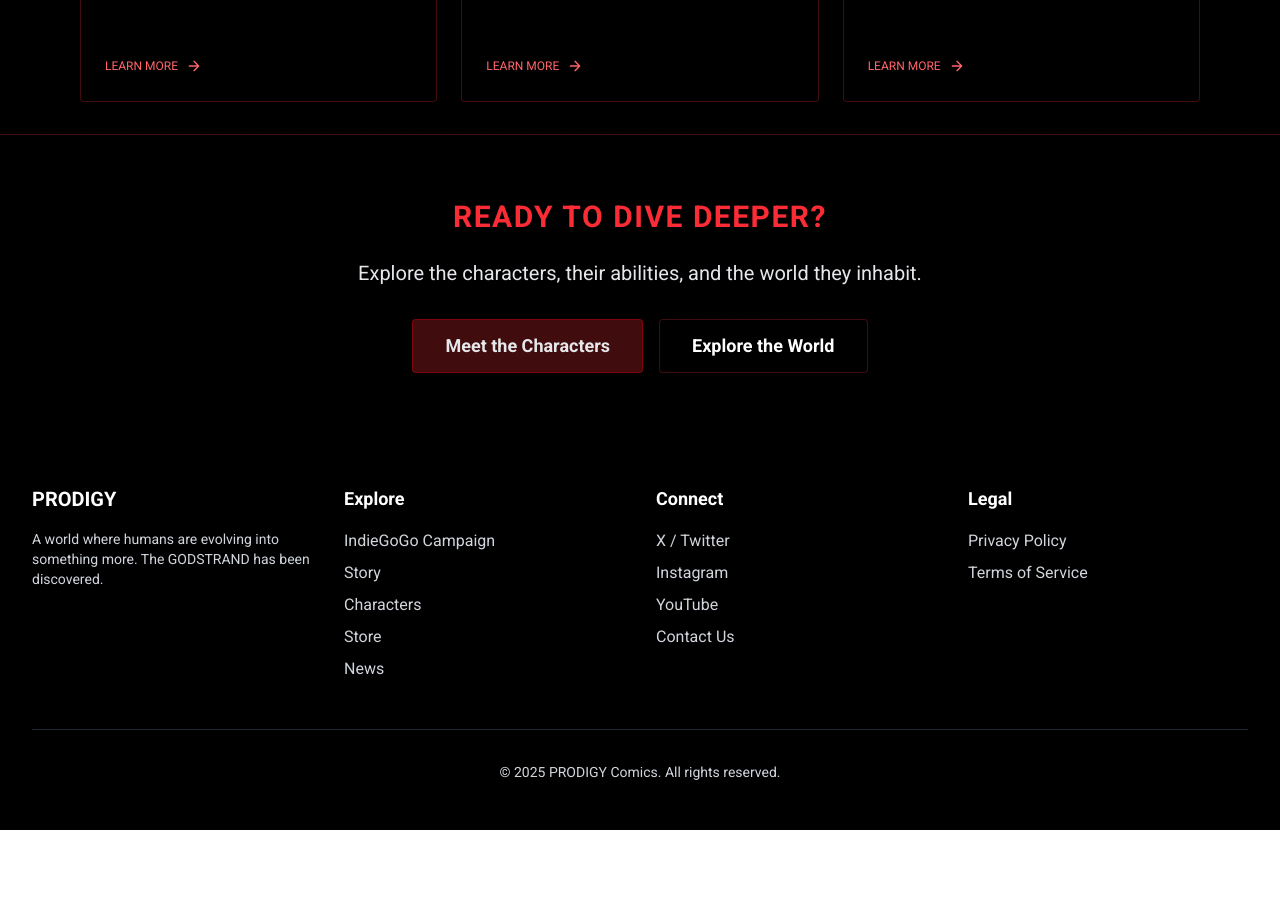
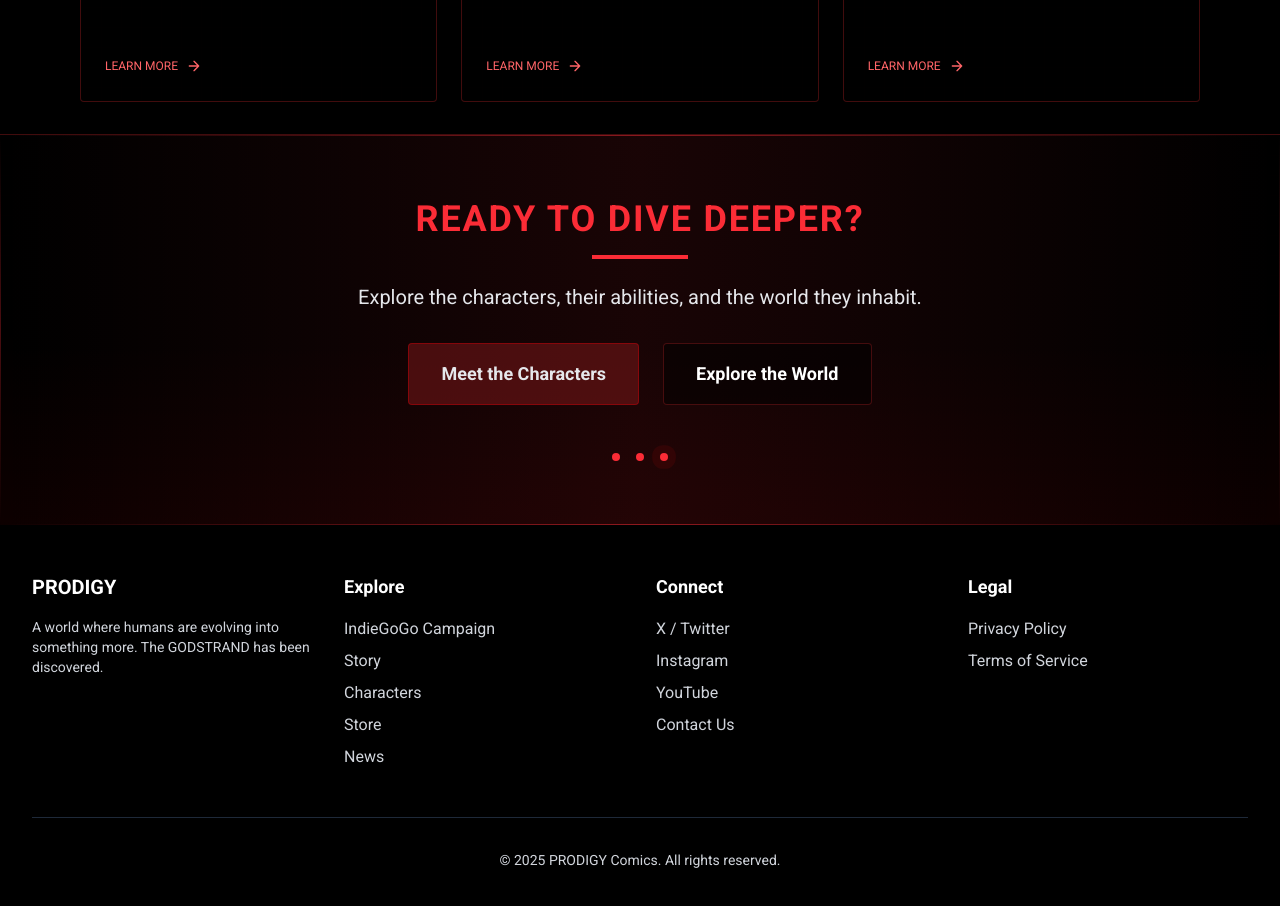
Before and after one commit to Sleighs/prodigy-comics, a Next.js app: page /story in a window 1280 px wide. Shown: the part 1780-2686 px from the top of the page. Before the commit the page ends 2610 px from the top, so only its background shows below. Built offline with nearby package versions, Linux system fonts and the light colour scheme.

Commit message:
Update page.tsx

```diff
--- a/app/story/page.tsx
+++ b/app/story/page.tsx
@@ -786,24 +786,49 @@ MAJOR ORGANIZATIONS:
         {/* Background grid effect */}
         <div className="absolute inset-0 bg-grid-pattern opacity-5"></div>
 
+        {/* Animated scanline effect */}
+        <div className="absolute inset-0 scanline"></div>
+
+        {/* Modern gradient border effect */}
+        <div className="absolute inset-0 bg-gradient-to-r from-transparent via-red-500/10 to-transparent"></div>
+        <div className="absolute top-0 left-0 right-0 h-px bg-gradient-to-r from-transparent via-red-500/50 to-transparent"></div>
+        <div className="absolute bottom-0 left-0 right-0 h-px bg-gradient-to-r from-transparent via-red-500/50 to-transparent"></div>
+        <div className="absolute top-0 bottom-0 left-0 w-px bg-gradient-to-b from-transparent via-red-500/30 to-transparent"></div>
+        <div className="absolute top-0 bottom-0 right-0 w-px bg-gradient-to-b from-transparent via-red-500/30 to-transparent"></div>
+
         <div className="max-w-4xl mx-auto px-4 relative z-10">
-          <h2 className="text-3xl font-bold mb-6 text-red-500 uppercase tracking-wider">Ready to Dive Deeper?</h2>
-          <p className="text-xl mb-8 text-filesystemYellow">
-            Explore the characters, their abilities, and the world they inhabit.
-          </p>
-          <div className="flex flex-col sm:flex-row gap-4 justify-center">
+          <div className="mb-8">
+            <h2 className="text-4xl font-bold mb-4 text-red-500 uppercase tracking-wider animate-pulse">
+              Ready to Dive Deeper?
+            </h2>
+            <div className="w-24 h-1 bg-red-500 mx-auto mb-6 animate-pulse"></div>
+            <p className="text-xl mb-8 text-filesystemYellow font-mono">
+              Explore the characters, their abilities, and the world they inhabit.
+            </p>
+          </div>
+
+          <div className="flex flex-col sm:flex-row gap-6 justify-center">
             <Link
               href="/characters"
-              className="px-8 py-3 bg-red-900/50 hover:bg-red-800/50 rounded border border-red-700/50 hover:text-red-300 text-lg font-semibold transition-colors"
+              className="group relative px-8 py-4 bg-red-900/50 hover:bg-red-800/50 rounded border border-red-700/50 hover:text-red-300 text-lg font-semibold transition-all duration-300 hover:scale-105 hover:shadow-lg hover:shadow-red-500/25"
             >
-              Meet the Characters
+              <span className="relative z-10">Meet the Characters</span>
+              <div className="absolute inset-0 bg-gradient-to-r from-red-900/20 to-red-800/20 rounded opacity-0 group-hover:opacity-100 transition-opacity duration-300"></div>
             </Link>
             <Link
               href="/world"
-              className="px-8 py-3 bg-black/50 hover:bg-gray-900/50 rounded border border-red-900/50 text-white hover:text-red-300 text-lg font-semibold transition-colors"
+              className="group relative px-8 py-4 bg-black/50 hover:bg-gray-900/50 rounded border border-red-900/50 text-white hover:text-red-300 text-lg font-semibold transition-all duration-300 hover:scale-105 hover:shadow-lg hover:shadow-red-500/25"
             >
-              Explore the World
+              <span className="relative z-10">Explore the World</span>
+              <div className="absolute inset-0 bg-gradient-to-r from-gray-900/20 to-red-900/20 rounded opacity-0 group-hover:opacity-100 transition-opacity duration-300"></div>
             </Link>
+          </div>
+
+          {/* Decorative elements */}
+          <div className="mt-12 flex justify-center space-x-4">
+            <div className="w-2 h-2 bg-red-500 rounded-full animate-pulse"></div>
+            <div className="w-2 h-2 bg-red-500 rounded-full animate-pulse" style={{animationDelay: '0.5s'}}></div>
+            <div className="w-2 h-2 bg-red-500 rounded-full animate-pulse" style={{animationDelay: '1s'}}></div>
           </div>
         </div>
       </section>
```
